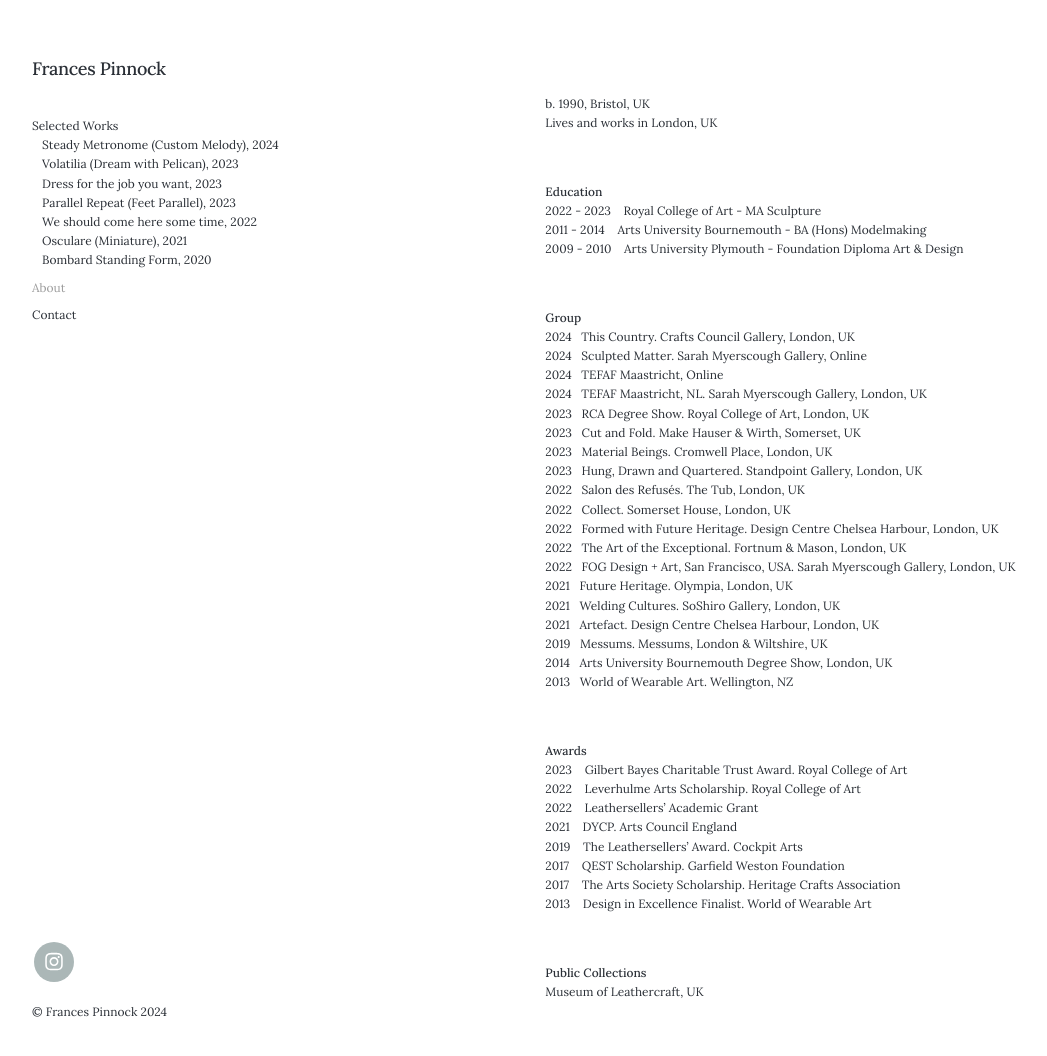
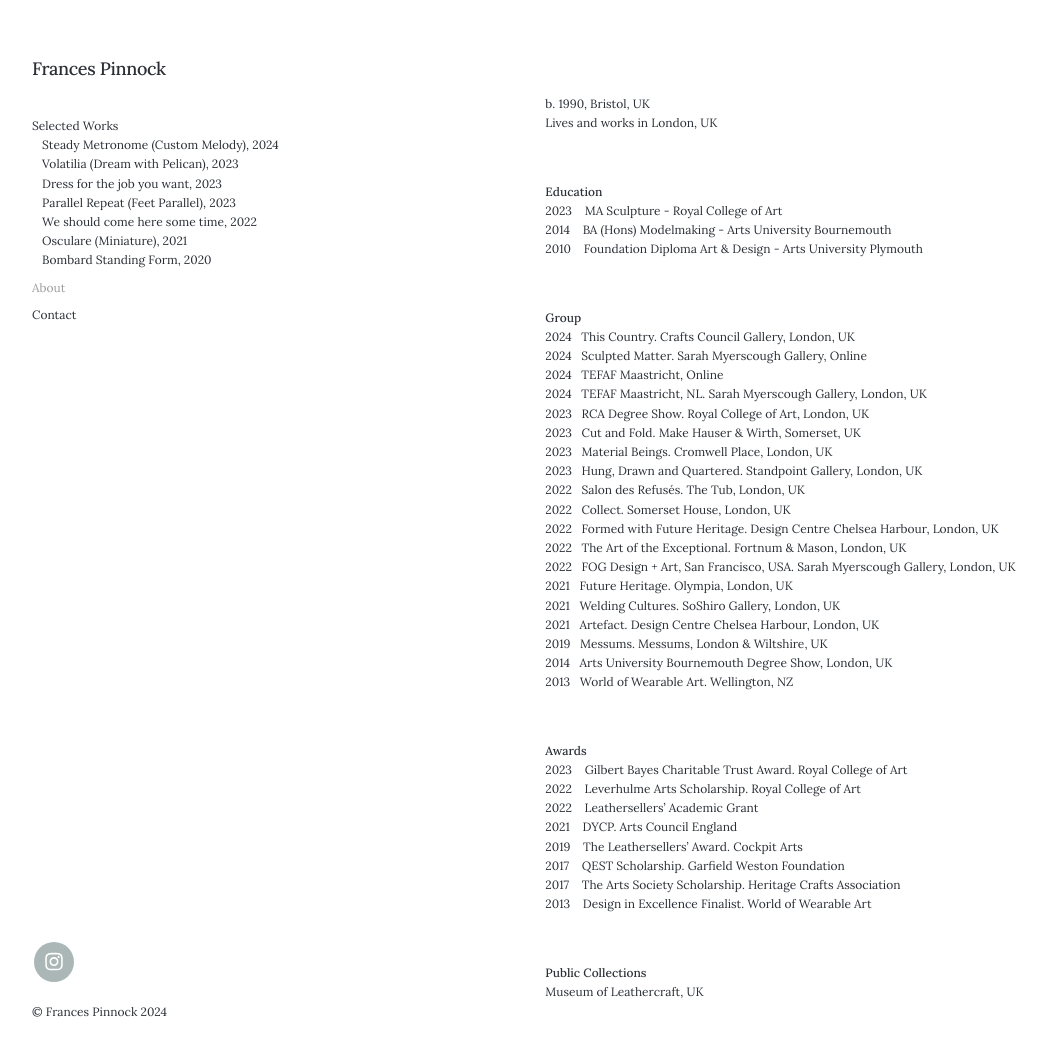
Before and after one commit to francespinnock/francespinnock.github.io, a Jekyll site: the page built from _pages/about.md, in a window 1280 px wide and 1061 px high. Shown: the top 1056 px of the window, without its empty margins (28-1075 px from the left). Built offline with Jekyll 4.4.1, drawn with Linux system fonts in a browser that asks for light colours; nearby versions of some CDN libraries.

Commit message:
Update about.md

```diff
--- a/_pages/about.md
+++ b/_pages/about.md
@@ -12,9 +12,9 @@ Lives and works in London, UK
 <br />
 
 **Education**
-2022 - 2023&nbsp;&nbsp;&nbsp; Royal College of Art -  MA Sculpture
-2011  - 2014&nbsp;&nbsp;&nbsp; Arts University Bournemouth - BA (Hons) Modelmaking
-2009 - 2010&nbsp;&nbsp;&nbsp; Arts University Plymouth - Foundation Diploma Art & Design
+2023&nbsp;&nbsp;&nbsp; MA Sculpture - Royal College of Art
+2014&nbsp;&nbsp;&nbsp; BA (Hons) Modelmaking - Arts University Bournemouth
+2010&nbsp;&nbsp;&nbsp; Foundation Diploma Art & Design - Arts University Plymouth
 
 <br />
 
```
